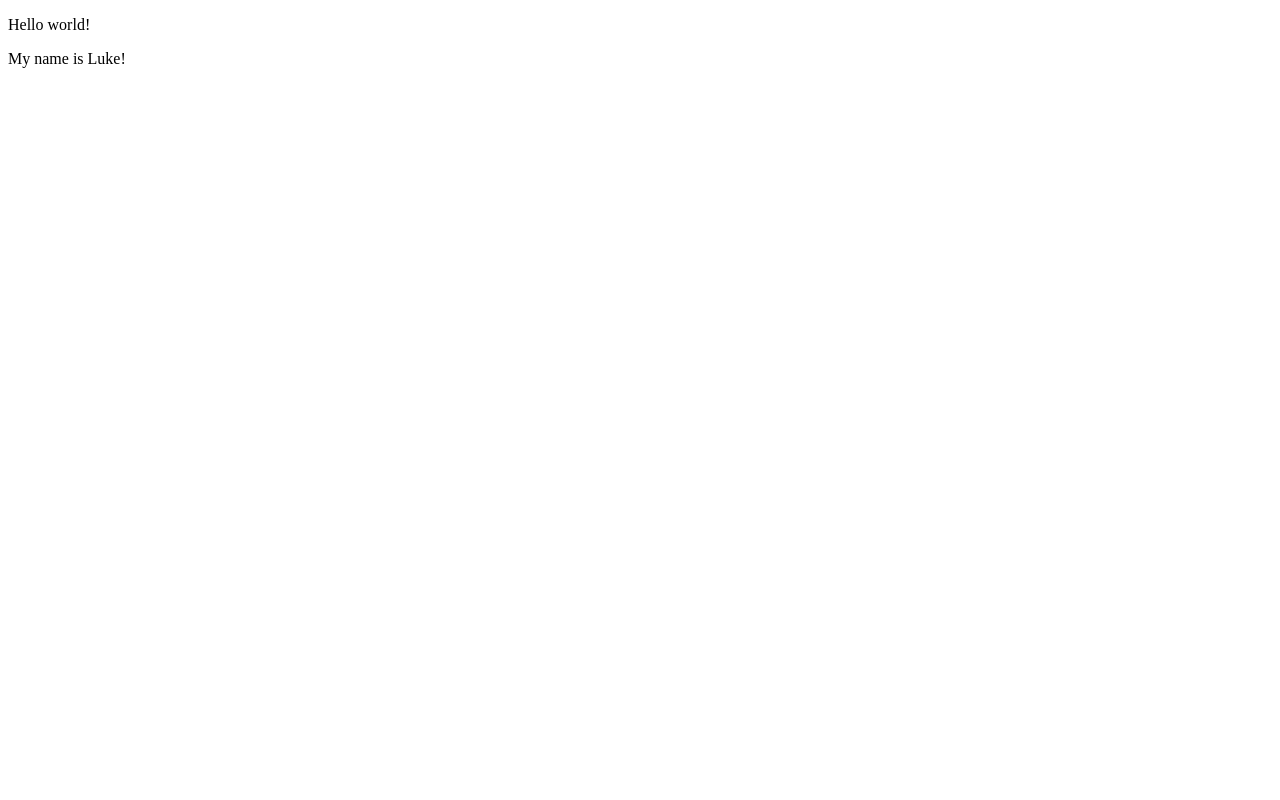
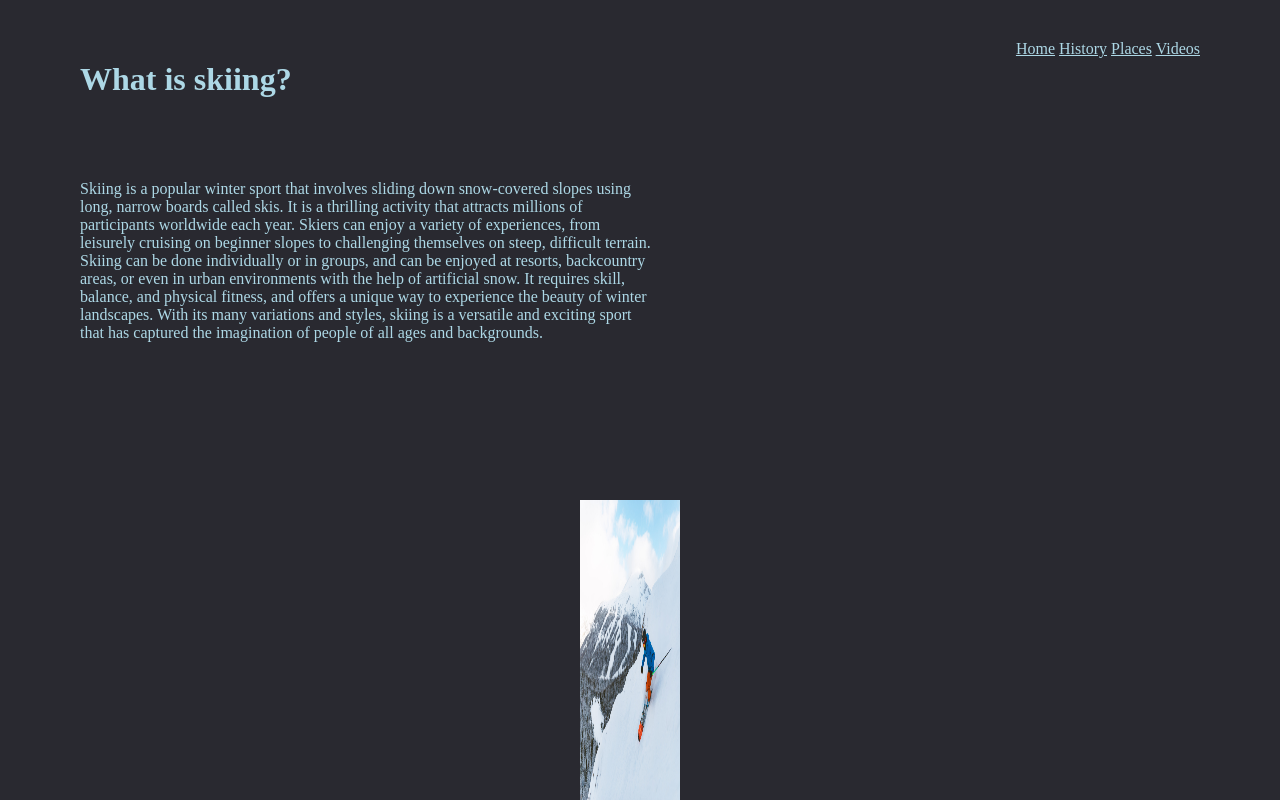
Before and after one commit to lglags/lis351-glagola.github.io, a plain HTML site: page index.html in a window 1280 px wide. Drawn offline with Linux system fonts and the light colour scheme.

Commit message:
Update index.html

```diff
--- a/index.html
+++ b/index.html
@@ -1,23 +1,58 @@
 <!DOCTYPE html>
-<html lang="en">
-<meta charset="UTF-8">
-<title>Page Title</title>
-<meta name="viewport" content="width=device-width,initial-scale=1">
-<link rel="stylesheet" href="">
-<style>
-</style>
-<script src=""></script>
+<html>
+<head>
+	<title>What is skiing?</title>
+	<style>
+		.image1 {
+			color: lightblue;
+			position: absolute;
+			top: 500px;
+			right: 600px;
+			width: 100px;
+			height: 300px;
+		}
+		body {
+			color: lightblue;
+			margin-top: 180px;
+			margin-left: 80px;
+			width: 45%;
+			background-color: rgb(41, 41, 48);
+			color:blue;
+			font-family: Helvitica;
+		}
+		h1 {
+			color: lightblue;
+			position: absolute;
+			top: 40px;
+			left: 80 px;
+		}
+		a {
+			color: lightblue;
+		}
 
+		nav {
+			position: absolute;
+			top: 40px;
+			right: 80px;
+		}
 
-	<!--- Code above this line will not be displayed on the browser -->
+		p {
+			color: lightblue;
+		}
+	</style>
+</head>
+<body>
+	<h1> What is skiing?</h1>
 
-	<body>
+	<nav>
+		<a href="skiing.html">Home</a>
+		<a href="history.html">History</a>
+		<a href="places.html">Places</a>
+		<a href="videos.html">Videos</a>
+	</nav>
 
-		</p> Hello world!
-		</p> My name is Luke! </p>
+	<p>Skiing is a popular winter sport that involves sliding down snow-covered slopes using long, narrow boards called skis. It is a thrilling activity that attracts millions of participants worldwide each year. Skiers can enjoy a variety of experiences, from leisurely cruising on beginner slopes to challenging themselves on steep, difficult terrain. Skiing can be done individually or in groups, and can be enjoyed at resorts, backcountry areas, or even in urban environments with the help of artificial snow. It requires skill, balance, and physical fitness, and offers a unique way to experience the beauty of winter landscapes. With its many variations and styles, skiing is a versatile and exciting sport that has captured the imagination of people of all ages and backgrounds.</p>
 
-	</body>
-
-
-
+	<img src="manskiing.jpeg" alt="Guy skiing" class="image1">
+</body>
 </html>
```
